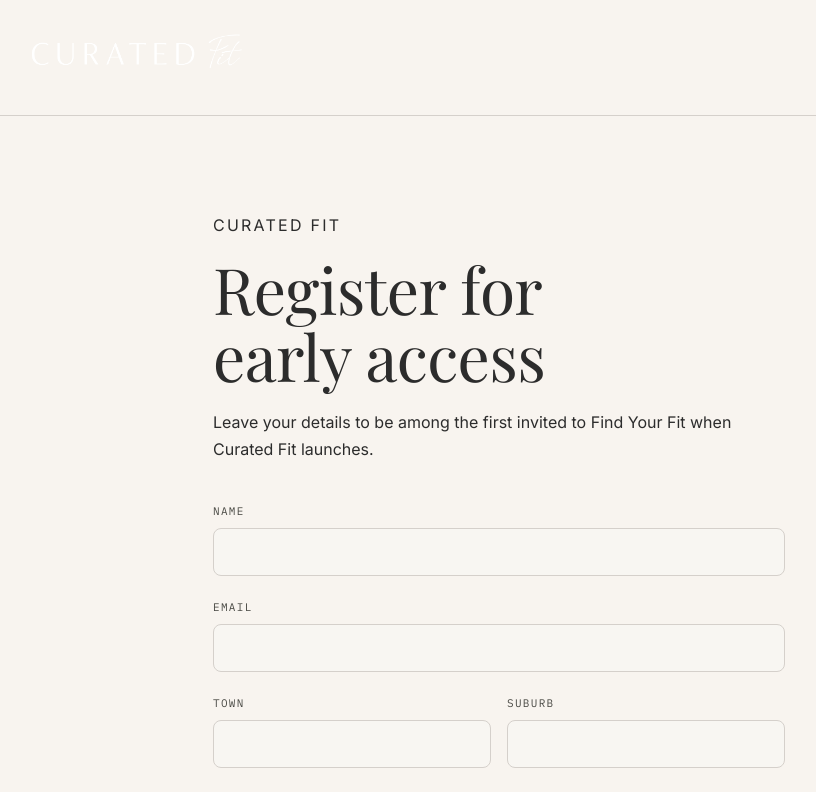
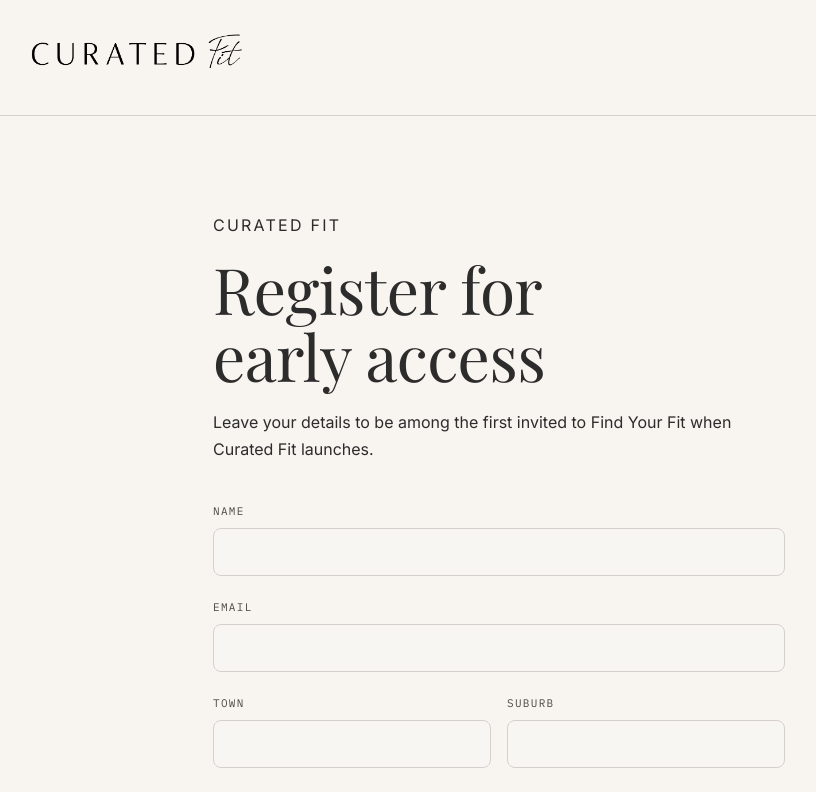
Before and after one commit to EmPerry1972/curated-fit-holding-page, a Next.js app: page /early-access in a window 1280 px wide. Shown: the top 792 px of the page, without its empty margins (141-957 px from the left). Built offline with nearby package versions, Linux system fonts and the light colour scheme.

Commit message:
Add brightness filter to logo image

```diff
--- a/app/early-access/page.tsx
+++ b/app/early-access/page.tsx
@@ -59,7 +59,7 @@ export default function EarlyAccessPage() {
       <header style={{ borderBottom: "1px solid var(--line)" }}>
         <div style={{ maxWidth: 1080, margin: "0 auto", display: "flex", alignItems: "center", padding: "22px 24px" }}>
           <a href="/">
-            <img src="/logo.png" alt="Curated Fit" style={{ height: 64 }} />
+            <img src="/logo.png" alt="Curated Fit" style={{ height: 64, filter: "brightness(0)" }} />
           </a>
         </div>
       </header>
```
